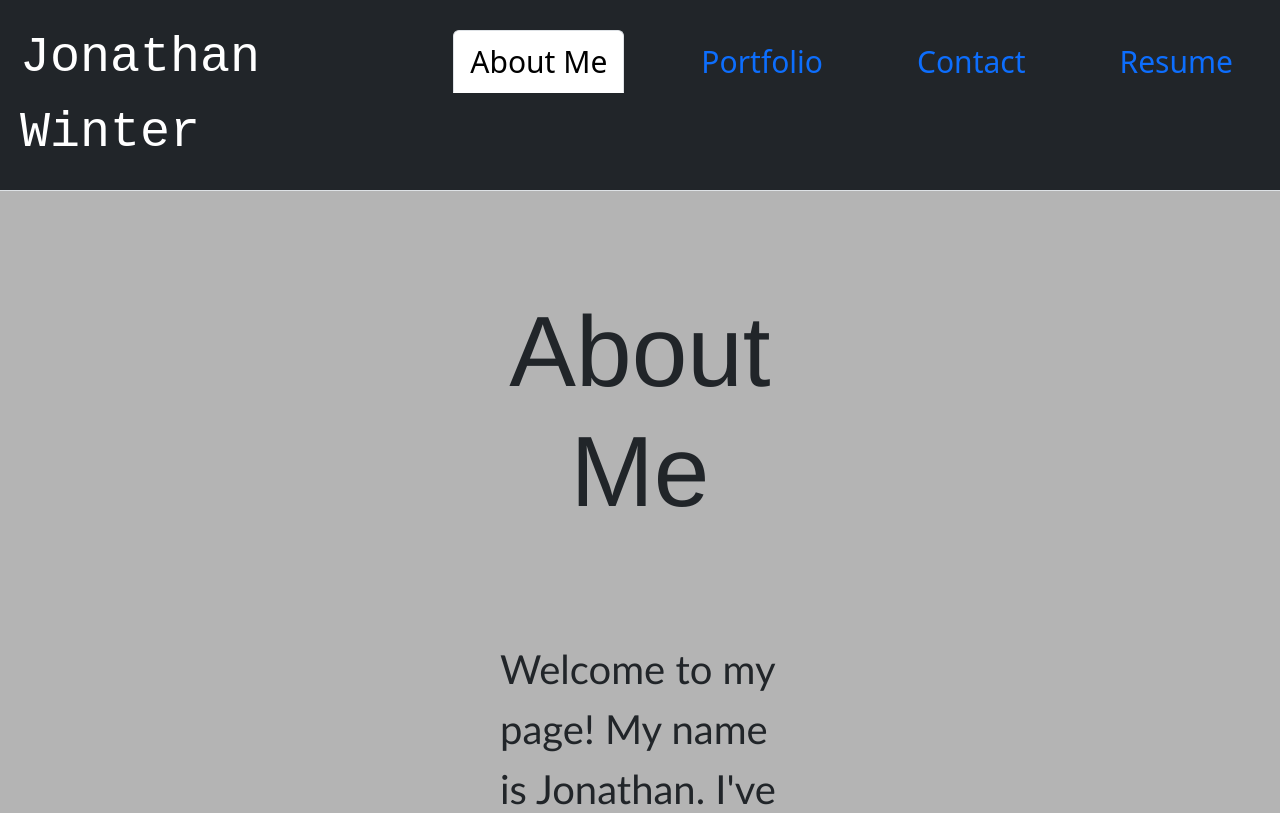
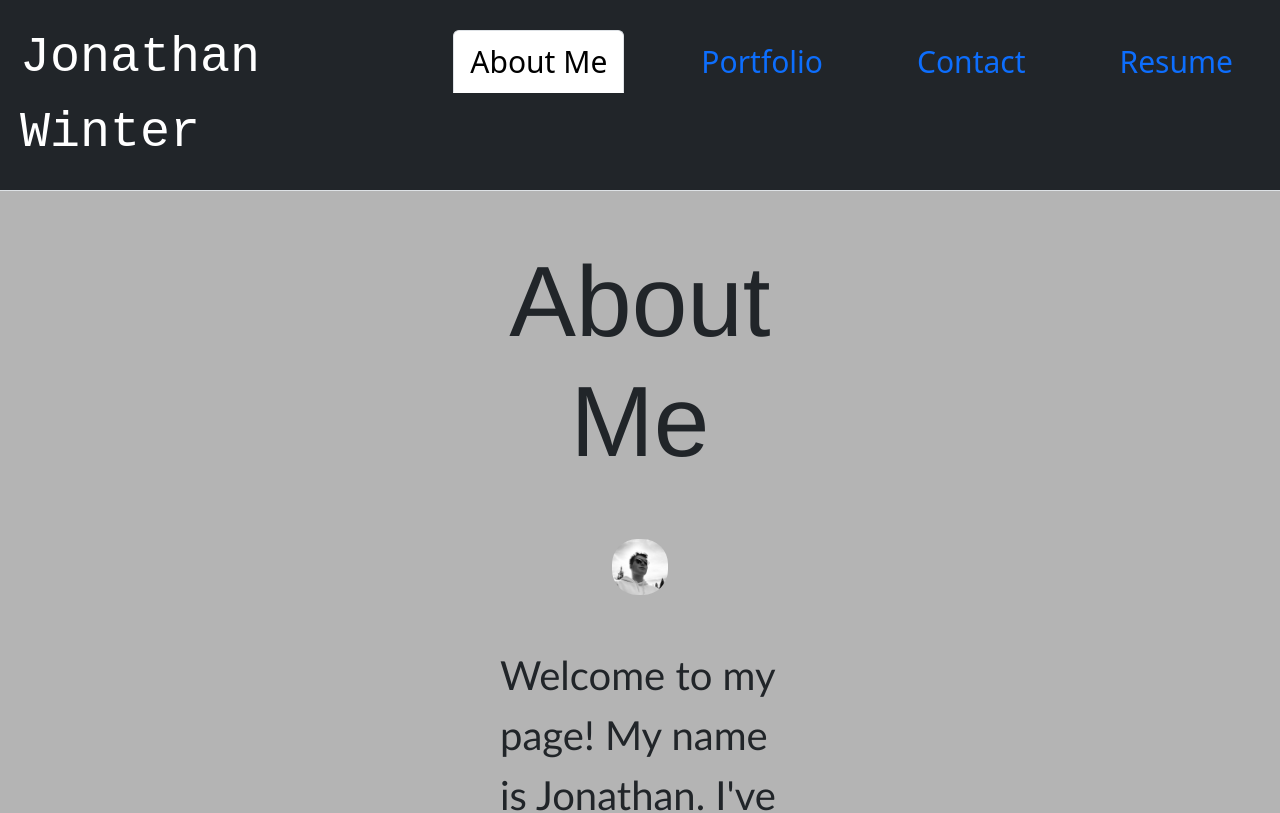
Before and after one commit to Sohzo/Project-20-React-Portfolio, a React (Create React App) app: page / in a window 1280 px wide. Shown: the top 813 px of the page. Built offline with nearby package versions, Linux system fonts and the light colour scheme.

Commit message:
Added self image to about me

```diff
--- a/src/components/pages/About/About.css
+++ b/src/components/pages/About/About.css
@@ -4,7 +4,7 @@
     justify-content: center;
     padding-left: 500px;
     padding-right: 500px;
-    padding-top: 100px;
+    padding-top: 50px;
     padding-bottom: 500px;
     border: 50px;
     background-color: rgba(128, 128, 128, 0.594);
@@ -12,17 +12,26 @@
 
 .About-title {
     text-align: center;
-    padding-bottom: 100px;
+    padding-bottom: 50px;
     font-size: 100px;
     font-family: 'Franklin Gothic Medium', 'Arial Narrow', Arial, sans-serif;
 }
 
 .About-text {
     font-size: 40px;
-    padding-bottom: 100px;
+    padding-bottom: 50px;
     font-family: 'Gill Sans', 'Gill Sans MT', Calibri, 'Trebuchet MS', sans-serif;
 }
 
 .About-text2 {
     font-size: 40px;
 }
+
+.profilepic {
+    width: 20%;
+    display: block;
+    margin-left: auto;
+    margin-right: auto;
+    margin-bottom: 50px;
+    border-radius: 25px;
+}
--- a/src/components/pages/About/About.js
+++ b/src/components/pages/About/About.js
@@ -1,10 +1,12 @@
 import React from 'react';
 import "./About.css";
+import profilepic from "./images/Profilepic.jpg"
 
 export default function About() {
   return (
     <div className="About-page">
       <h1 className="About-title">About Me</h1>
+      <img src= {profilepic} className="profilepic"></img>
       <p className="About-text">
         Welcome to my page! My name is Jonathan. I've been studying web development at the University of Utah for 6 months now.
         I began coding after hearing that some of my friends had decided to give it a try, after some time I grew to enjoy it.
```
Also changed, not shown: src/components/pages/About/images/Profilepic.jpg (added).
